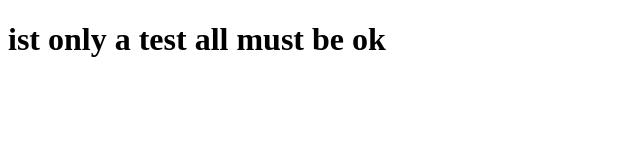
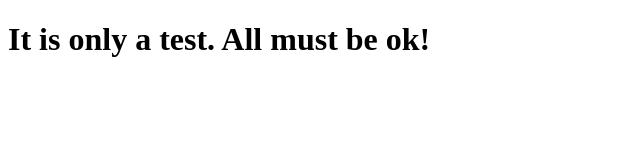
Before and after one commit to bohdanka194/Test2, a plain HTML site: page index.html in a window 1280 px wide. Shown: the whole page, without its empty margins (0-640 px from the left). Drawn offline with Linux system fonts and the light colour scheme.

Commit message:
Update index.html

```diff
--- a/index.html
+++ b/index.html
@@ -5,6 +5,6 @@
 	<title>Document</title>
 </head>
 <body>
-	<h1>ist only a test all must be ok</h1>
+	<h1>It is only a test. All must be ok! </h1>
 </body>
 </html>
```
